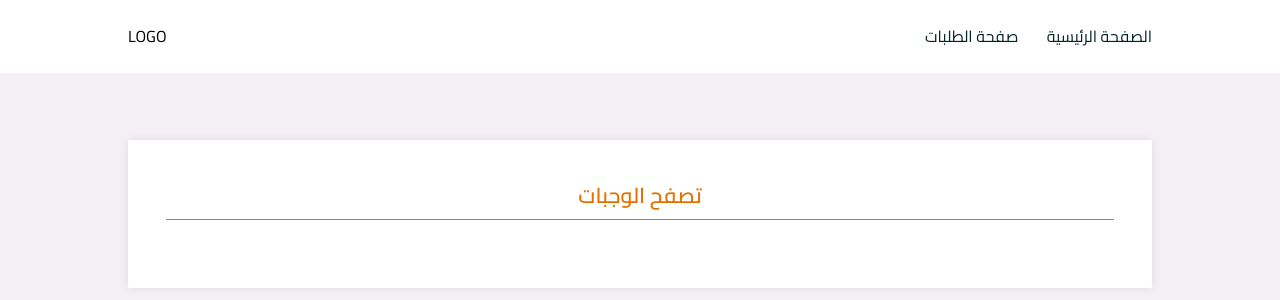
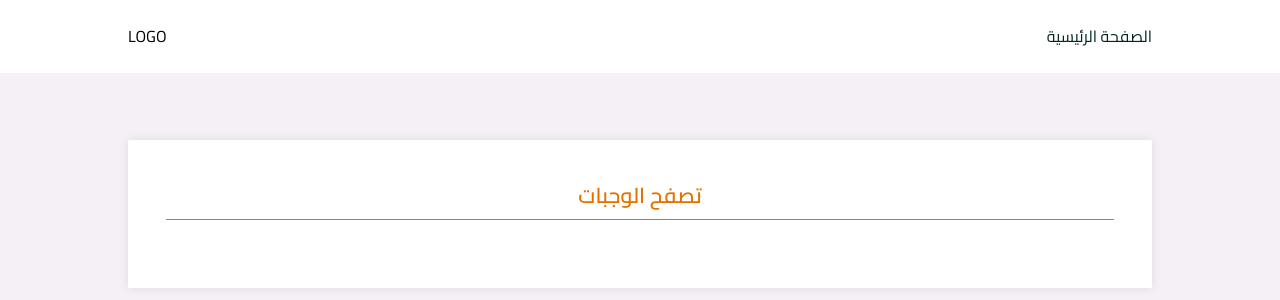
Before and after one commit to sohepalslamat/Delivery-of-meals, a Flask app: page /meals in a window 1280 px wide. Shown: the top 300 px of the page. Run offline with Flask 2, Linux system fonts and the light colour scheme; data that the repository does not hold is empty.

Commit message:
edit navbar

```diff
--- a/static/style/style.css
+++ b/static/style/style.css
@@ -39,6 +39,7 @@ a:hover {
 
 #header .header-nav a:first-of-type {
   margin: 0;
+  margin-left: 1rem;
 }
 
 #header .header-nav a:hover {
--- a/templates/show-meals-for-users.html
+++ b/templates/show-meals-for-users.html
@@ -20,8 +20,7 @@
       <p>LOGO</p>
 
       <nav class="header-nav">
-        <a href="#">الصفحة الرئيسية</a>
-        <a href="#">صفحة الطلبات </a>
+        <a href="/">الصفحة الرئيسية</a>
       </nav>
     </header>
 
```
